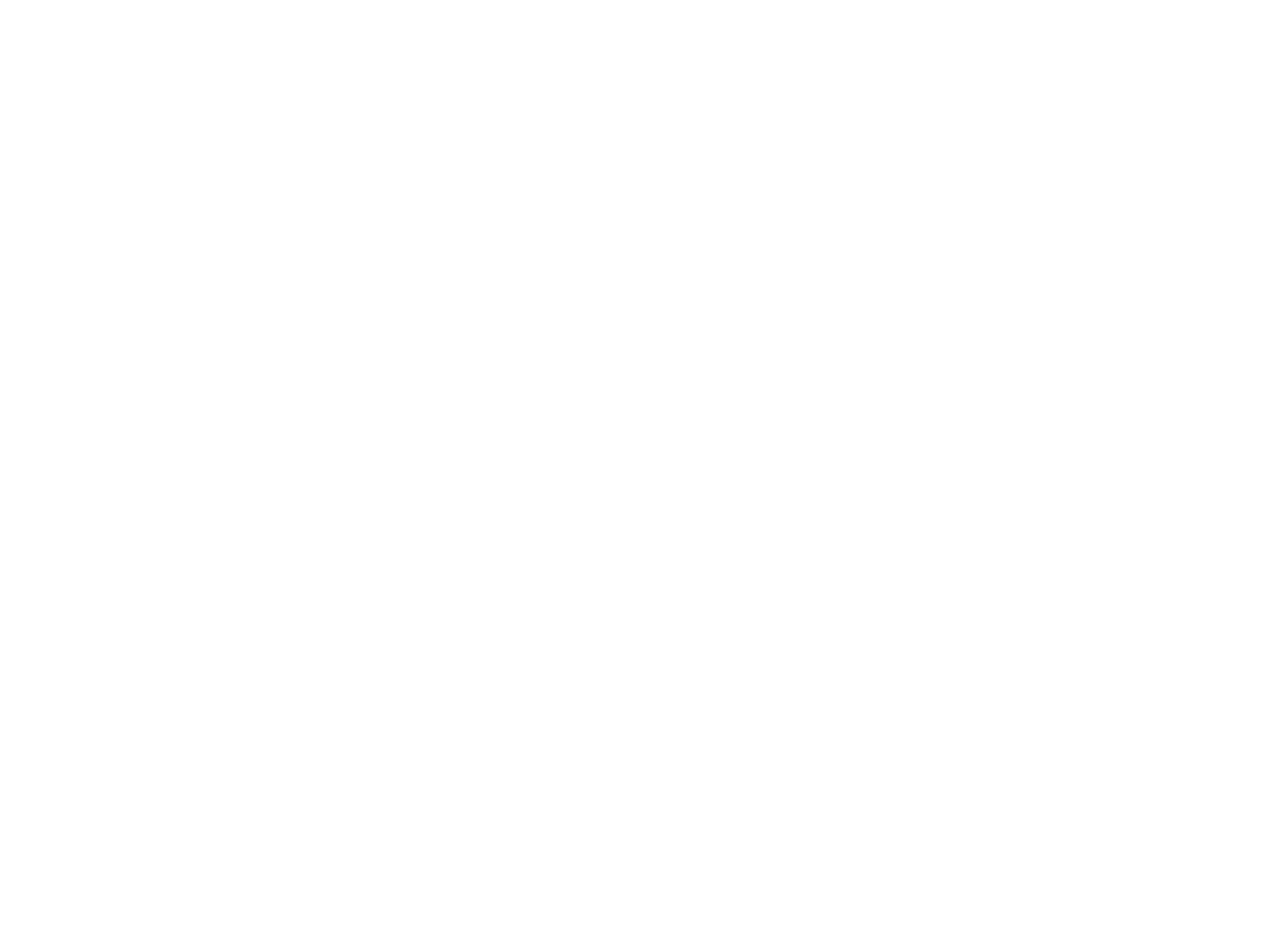
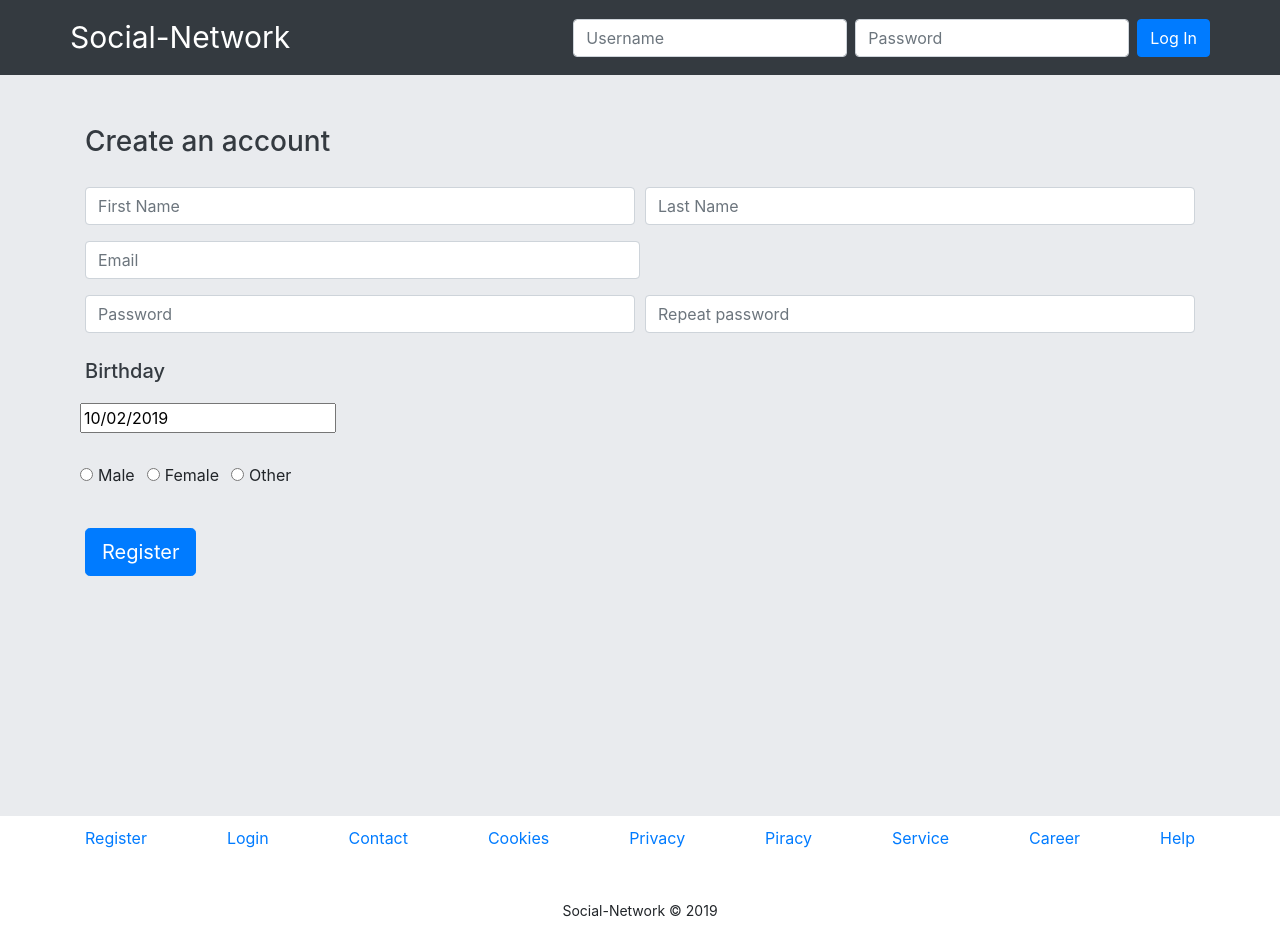
Before and after one commit to MonteyMontey/social-net-front, a React (Create React App) app: page / in a window 1280 px wide. Before the commit the page ends 800 px from the top, so only its background shows below. Built offline with nearby package versions, Linux system fonts and the light colour scheme.

Commit message:
Landing page frontend (#1)
* add header & remove css reset

* add registration and footer

* add react router and nodejs proxy

* finish front end landing page

```diff
--- a/package.json
+++ b/package.json
@@ -5,7 +5,9 @@
   "dependencies": {
     "react": "^16.10.1",
     "react-bootstrap": "^1.0.0-beta.12",
+    "react-datepicker": "^2.9.6",
     "react-dom": "^16.10.1",
+    "react-router-dom": "^5.1.2",
     "react-scripts": "3.1.2"
   },
   "scripts": {
@@ -28,5 +30,6 @@
       "last 1 firefox version",
       "last 1 safari version"
     ]
-  }
+  },
+  "proxy": "http://localhost:5000"
 }
--- a/public/index.html
+++ b/public/index.html
@@ -31,6 +31,12 @@
       integrity="sha384-ggOyR0iXCbMQv3Xipma34MD+dH/1fQ784/j6cY/iJTQUOhcWr7x9JvoRxT2MZw1T"
       crossorigin="anonymous"
     />
+    <!-- jquery cdn -->
+    <script
+			  src="https://code.jquery.com/jquery-3.4.1.js"
+			  integrity="sha256-WpOohJOqMqqyKL9FccASB9O0KwACQJpFTUBLTYOVvVU="
+        crossorigin="anonymous"></script>
+
     <title>Social Network</title>
   </head>
   <body>
--- a/src/App.css
+++ /dev/null
@@ -1,48 +0,0 @@
-/* http://meyerweb.com/eric/tools/css/reset/
-   v2.0 | 20110126
-   License: none (public domain)
-*/
-
-html, body, div, span, applet, object, iframe,
-h1, h2, h3, h4, h5, h6, p, blockquote, pre,
-a, abbr, acronym, address, big, cite, code,
-del, dfn, em, img, ins, kbd, q, s, samp,
-small, strike, strong, sub, sup, tt, var,
-b, u, i, center,
-dl, dt, dd, ol, ul, li,
-fieldset, form, label, legend,
-table, caption, tbody, tfoot, thead, tr, th, td,
-article, aside, canvas, details, embed,
-figure, figcaption, footer, header, hgroup,
-menu, nav, output, ruby, section, summary,
-time, mark, audio, video {
-	margin: 0;
-	padding: 0;
-	border: 0;
-	font-size: 100%;
-	font: inherit;
-	vertical-align: baseline;
-}
-/* HTML5 display-role reset for older browsers */
-article, aside, details, figcaption, figure,
-footer, header, hgroup, menu, nav, section {
-	display: block;
-}
-body {
-	line-height: 1;
-}
-ol, ul {
-	list-style: none;
-}
-blockquote, q {
-	quotes: none;
-}
-blockquote:before, blockquote:after,
-q:before, q:after {
-	content: '';
-	content: none;
-}
-table {
-	border-collapse: collapse;
-	border-spacing: 0;
-}
--- a/src/App.js
+++ b/src/App.js
@@ -1,12 +1,27 @@
 import React from 'react';
-import './App.css';
+import LandingPage from './components/landing-page/LandingPage';
+
+
+import {
+  BrowserRouter as Router,
+  Switch,
+  Route,
+  Link
+} from 'react-router-dom';
 
 function App() {
   return (
-    <div className="App">
+    <Router>
+      <Switch>
 
-    </div>
+        <Route path="/" exact>
+          <LandingPage />
+        </Route>
+
+      </Switch>
+    </Router>
   );
 }
 
+
 export default App;
--- /dev/null
+++ b/src/components/landing-page/LandingPage.js
@@ -0,0 +1,37 @@
+import React from 'react'
+
+import Header from './sub-components/Header';
+import Main from './sub-components/Main';
+import Footer from './sub-components/Footer';
+
+
+class LandingPage extends React.Component {
+  state = {
+    date: new Date(),
+    gender: ""
+  };
+
+  setGender = gender => {
+    this.setState({
+      gender: gender
+    });
+  };
+
+  setDate = date => {
+    this.setState({
+      date: date
+    });
+  };
+
+  render() {
+    return (
+      <div>
+        <Header />
+        <Main setDate={this.setDate} setGender={this.setGender} date={this.state.date} gender={this.state.gender} />
+        <Footer />
+      </div>
+    );
+  }
+}
+
+export default LandingPage;
--- /dev/null
+++ b/src/components/landing-page/sub-components/Footer.js
@@ -0,0 +1,25 @@
+import React from 'react'
+import { Container } from 'react-bootstrap';
+
+export default function Footer() {
+  return (
+    <div>
+       <Container>
+        <div style={{marginTop: '10px', display: 'flex', justifyContent: 'space-between'}}>
+          <a href="#">Register</a>
+          <a href="#">Login</a>
+          <a href="#">Contact</a>
+          <a href="#">Cookies</a>
+          <a href="#">Privacy</a>
+          <a href="https://en.wikipedia.org/wiki/Piracy">Piracy</a>
+          <a href="#">Service</a>
+          <a href="#">Career</a>
+          <a href="#">Help</a>
+        </div>
+        <p style={{marginTop: "50px", fontSize: "14px", textAlign: "center"}}>
+          Social-Network © 2019
+        </p>
+      </Container>
+    </div>
+  )
+}
--- /dev/null
+++ b/src/components/landing-page/sub-components/Header.js
@@ -0,0 +1,17 @@
+import React from 'react'
+import { Navbar, Container, Form, FormControl, Button } from 'react-bootstrap';
+
+export default function Header() {
+  return (
+    <Navbar style={{ padding: '10px' }} bg="dark" variant="dark">
+      <Container>
+        <Navbar.Brand style={{ fontSize: '30px' }} href="#home">Social-Network</Navbar.Brand>
+        <Form inline>
+          <FormControl type="text" placeholder="Username" className=" mr-sm-2" />
+          <FormControl type="password" placeholder="Password" className=" mr-sm-2" />
+          <Button type="submit">Log In</Button>
+        </Form>
+      </Container>
+    </Navbar>
+  )
+}
--- /dev/null
+++ b/src/components/landing-page/sub-components/Main.js
@@ -0,0 +1,97 @@
+import React from "react";
+import { Container, Form, Button, Col } from "react-bootstrap";
+
+import DatePicker from "react-datepicker";
+import "react-datepicker/dist/react-datepicker.css";
+
+export default function Main(props) {
+
+  return (
+    <div style={{ backgroundColor: "#e9ebee", height: "100%", width: "100%" }}>
+      <Container>
+        <div style={styles.registration}>
+          <h3 style={{ color: "#343a40" }}>Create an account</h3>
+          <Form style={styles.form}>
+
+            <Form.Row>
+              <Form.Group as={Col} controlId="formGridFirstName">
+                <Form.Control type="text" placeholder="First Name" />
+              </Form.Group>
+
+              <Form.Group as={Col} controlId="formGridLastName">
+                <Form.Control type="text" placeholder="Last Name" />
+              </Form.Group>
+            </Form.Row>
+
+            <Form.Row>
+              <Form.Group as={Col} controlId="formGridEmail">
+                <Form.Control style={{ width: "50%" }} type="email" placeholder="Email" />
+              </Form.Group>
+            </Form.Row>
+
+            <Form.Row>
+              <Form.Group as={Col} controlId="formGridPassword">
+                <Form.Control type="password" placeholder="Password" />
+              </Form.Group>
+
+              <Form.Group as={Col} controlId="formGridPassword">
+                <Form.Control type="password" placeholder="Repeat password" />
+              </Form.Group>
+            </Form.Row>
+
+            <h5 style={{ marginBottom: '20px', marginTop: '10px', color: "#343a40" }}>Birthday</h5>
+
+            <Form.Row>
+              <DatePicker selected={props.date} onChange={props.setDate} />
+            </Form.Row>
+
+            <Form.Row>
+              <div style={{ margin: "30px 0 0 0" }} key={'inline-radio'} className="mb-3">
+                <Form.Check
+                  checked={props.gender === "Male"}
+                  onChange={() => props.setGender("Male")}
+                  inline
+                  label="Male"
+                  type='radio'
+                  id={"inline-radio-1"}
+                />
+                <Form.Check
+                  checked={props.gender === "Female"}
+                  onChange={() => props.setGender("Female")}
+                  inline
+                  label="Female"
+                  type='radio'
+                  id={"inline-radio-2"}
+                />
+                <Form.Check
+                  checked={props.gender === "Other"}
+                  onChange={() => props.setGender("Other")}
+                  inline
+                  label="Other"
+                  type='radio'
+                  id={"inline-radio-3"}
+                />
+              </div>
+            </Form.Row>
+
+
+            <Button size="lg" style={{ marginTop: "25px" }} variant="primary" type="submit">Register</Button>
+
+
+          </Form>
+        </div>
+      </Container>
+    </div>
+  );
+}
+
+const styles = {
+  form: {
+    paddingTop: "20px",
+    paddingBottom: "40px"
+  },
+  registration: {
+    paddingTop: "50px",
+    paddingBottom: "200px"
+  }
+};
```
Also changed, not shown: 1 other file (tests, documents, lock files or other folders).
